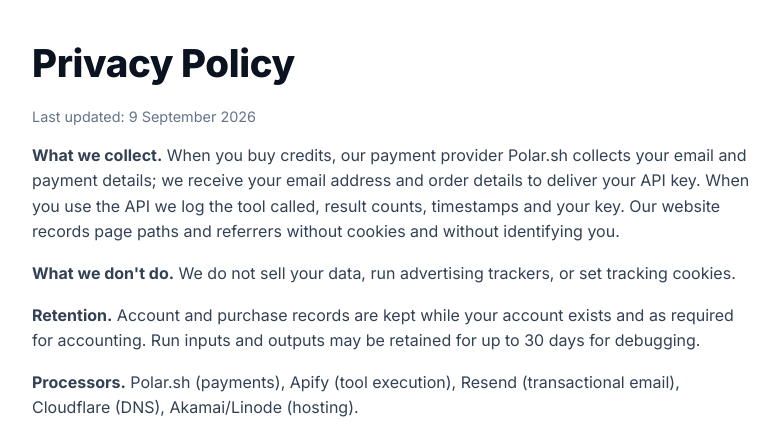
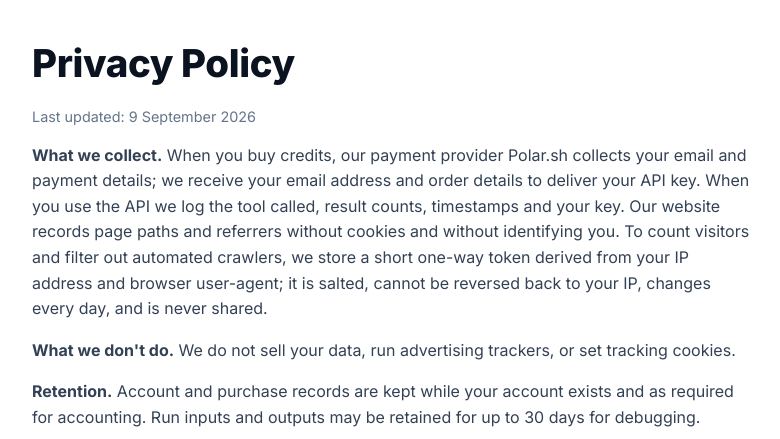
Before and after one commit to Fetchsmith/fetchsmith, a FastAPI app: template site/templates/privacy.html in a window 1280 px wide. Shown: the part 61-500 px from the top of the page, without its empty margins (112-892 px from the left). Run offline with FastAPI, Linux system fonts and the light colour scheme; the template is opened without the code that fills it, so the values that code supplies are empty; parts of the project's set-up code (start-up, migrations or seed data) failed here and were passed over; some libraries are stand-ins or nearby versions.

Commit message:
cycle 32: separate real browsers from crawlers in site analytics
Raw pageview counts were crawler-inflated ~40x and were the input to the
CLAUDE.md Polar owner-email trigger. Add a pseudonymous per-day visitor
token plus asset_hits evidence, report verified vs raw in bin/traffic,
and disclose the token in the privacy policy.

```diff
--- a/site/app.py
+++ b/site/app.py
@@ -17,6 +17,20 @@ logging.basicConfig(level=logging.INFO)
 
 def env(k, d=""):
     return os.environ.get(k, d)
+
+def _vid_salt():
+    """Stable secret salt for visitor tokens (must survive restarts, else same-day
+    dedupe breaks). Generated once on first boot; never leaves this box."""
+    f = ROOT / "data" / ".vid_salt"
+    try:
+        return f.read_text().strip()
+    except OSError:
+        s = secrets.token_hex(16)
+        f.write_text(s)
+        os.chmod(f, 0o600)
+        return s
+
+VID_SALT = _vid_salt()
 
 app = FastAPI(title="FetchSmith", docs_url=None, redoc_url=None)
 app.mount("/static", StaticFiles(directory=str(ROOT / "site" / "static")), name="static")
@@ -38,7 +52,14 @@ def init_db():
         CREATE TABLE IF NOT EXISTS usage(id INTEGER PRIMARY KEY, key TEXT, tool TEXT, results INTEGER, cost INTEGER, ts INTEGER);
         CREATE TABLE IF NOT EXISTS events(id INTEGER PRIMARY KEY, kind TEXT, payload TEXT, ts INTEGER);
         CREATE TABLE IF NOT EXISTS pageviews(id INTEGER PRIMARY KEY, path TEXT, ref TEXT, ua TEXT, ts INTEGER);
+        CREATE TABLE IF NOT EXISTS asset_hits(vid TEXT PRIMARY KEY, ts INTEGER);
         """)
+        # cycle 32: pseudonymous per-day visitor token, so crawler traffic can be told
+        # apart from real browsers (UA alone overstates humans ~40x). Added by migration
+        # because the table predates it.
+        cols = {r[1] for r in c.execute("PRAGMA table_info(pageviews)")}
+        if "vid" not in cols:
+            c.execute("ALTER TABLE pageviews ADD COLUMN vid TEXT")
 init_db()
 
 def load_registry():
@@ -99,17 +120,38 @@ def load_posts():
     return _blog_cache["posts"]
 
 # ---------- lightweight analytics (no cookies) ----------
+def visitor_token(request: Request) -> str:
+    """Pseudonymous per-day visitor id: sha256(daily salt + client ip + ua), truncated.
+
+    Not reversible to an IP and it rotates every day, so this stays within the privacy
+    policy's "without identifying you" — but it lets us count distinct visitors and,
+    combined with asset_hits, separate real browsers from UA-spoofing crawlers.
+    """
+    ip = (request.headers.get("x-forwarded-for", "").split(",")[0].strip()
+          or (request.client.host if request.client else ""))
+    day = time.strftime("%Y-%m-%d", time.gmtime())
+    raw = f"{VID_SALT}|{day}|{ip}|{request.headers.get('user-agent','')}"
+    return hashlib.sha256(raw.encode()).hexdigest()[:16]
+
 @app.middleware("http")
 async def track(request: Request, call_next):
     resp = await call_next(request)
     p = request.url.path
-    if resp.status_code == 200 and not p.startswith(("/static", "/api", "/webhooks", "/health")) and "." not in p.rsplit("/", 1)[-1]:
-        try:
+    if resp.status_code != 200:
+        return resp
+    try:
+        if p.startswith("/static"):
+            # A client that loads our CSS/JS is a real browser, not a link enumerator.
             with db() as c:
-                c.execute("INSERT INTO pageviews(path,ref,ua,ts) VALUES(?,?,?,?)",
-                          (p, request.headers.get("referer", "")[:200], request.headers.get("user-agent", "")[:200], int(time.time())))
-        except Exception:
-            pass
+                c.execute("INSERT OR IGNORE INTO asset_hits(vid,ts) VALUES(?,?)",
+                          (visitor_token(request), int(time.time())))
+        elif not p.startswith(("/api", "/webhooks", "/health")) and "." not in p.rsplit("/", 1)[-1]:
+            with db() as c:
+                c.execute("INSERT INTO pageviews(path,ref,ua,ts,vid) VALUES(?,?,?,?,?)",
+                          (p, request.headers.get("referer", "")[:200], request.headers.get("user-agent", "")[:200],
+                           int(time.time()), visitor_token(request)))
+    except Exception:
+        pass
     return resp
 
 def render(request, name, **ctx):
--- a/site/templates/privacy.html
+++ b/site/templates/privacy.html
@@ -3,7 +3,7 @@
 {% block body %}
 <div style="padding-top:40px"><h1>Privacy Policy</h1></div><p class="muted">Last updated: 9 September 2026</p>
 <div class="prose">
-<p><strong>What we collect.</strong> When you buy credits, our payment provider Polar.sh collects your email and payment details; we receive your email address and order details to deliver your API key. When you use the API we log the tool called, result counts, timestamps and your key. Our website records page paths and referrers without cookies and without identifying you.</p>
+<p><strong>What we collect.</strong> When you buy credits, our payment provider Polar.sh collects your email and payment details; we receive your email address and order details to deliver your API key. When you use the API we log the tool called, result counts, timestamps and your key. Our website records page paths and referrers without cookies and without identifying you. To count visitors and filter out automated crawlers, we store a short one-way token derived from your IP address and browser user-agent; it is salted, cannot be reversed back to your IP, changes every day, and is never shared.</p>
 <p><strong>What we don't do.</strong> We do not sell your data, run advertising trackers, or set tracking cookies.</p>
 <p><strong>Retention.</strong> Account and purchase records are kept while your account exists and as required for accounting. Run inputs and outputs may be retained for up to 30 days for debugging.</p>
 <p><strong>Processors.</strong> Polar.sh (payments), Apify (tool execution), Resend (transactional email), Cloudflare (DNS), Akamai/Linode (hosting).</p>
--- a/state/revenue.json
+++ b/state/revenue.json
@@ -1,5 +1,5 @@
 {
- "ts": 1788975036,
+ "ts": 1788976824,
  "date": "2026-09-09",
  "apify": {
   "google-news-scraper": {
@@ -28,7 +28,7 @@
    "users": 2,
    "users30d": 1,
    "runs30d": 0,
-   "runs": 7
+   "runs": 8
   },
   "google-play-reviews-scraper": {
    "public": true,
```
Also changed, not shown: notes/LEARNINGS.md (+9 -0 lines), state/STATUS.md (+9 -1 lines), state/revenue_history.json (+1 -1 lines), tasks/queue.md (+5 -0 lines), 1 other file.
